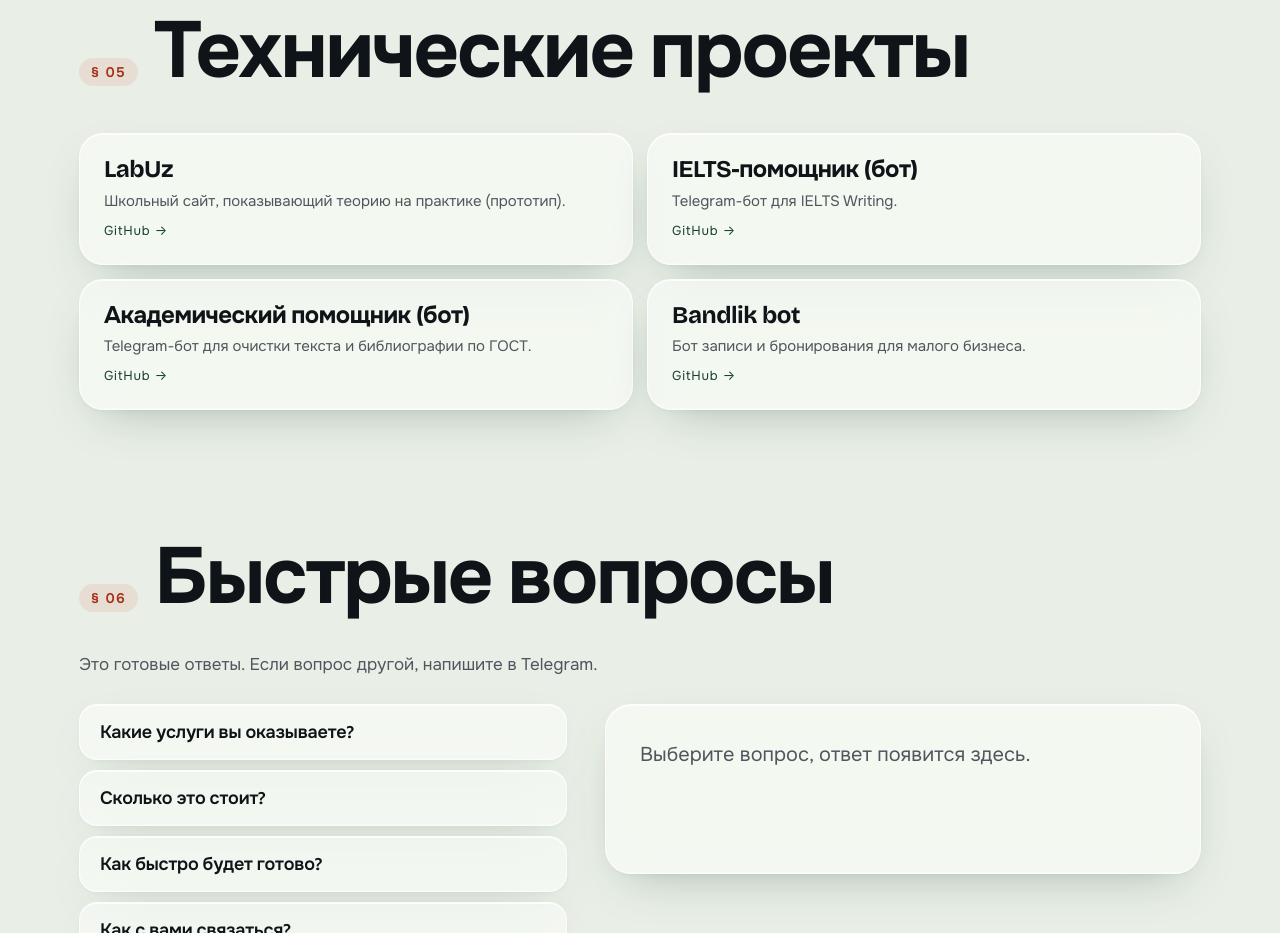
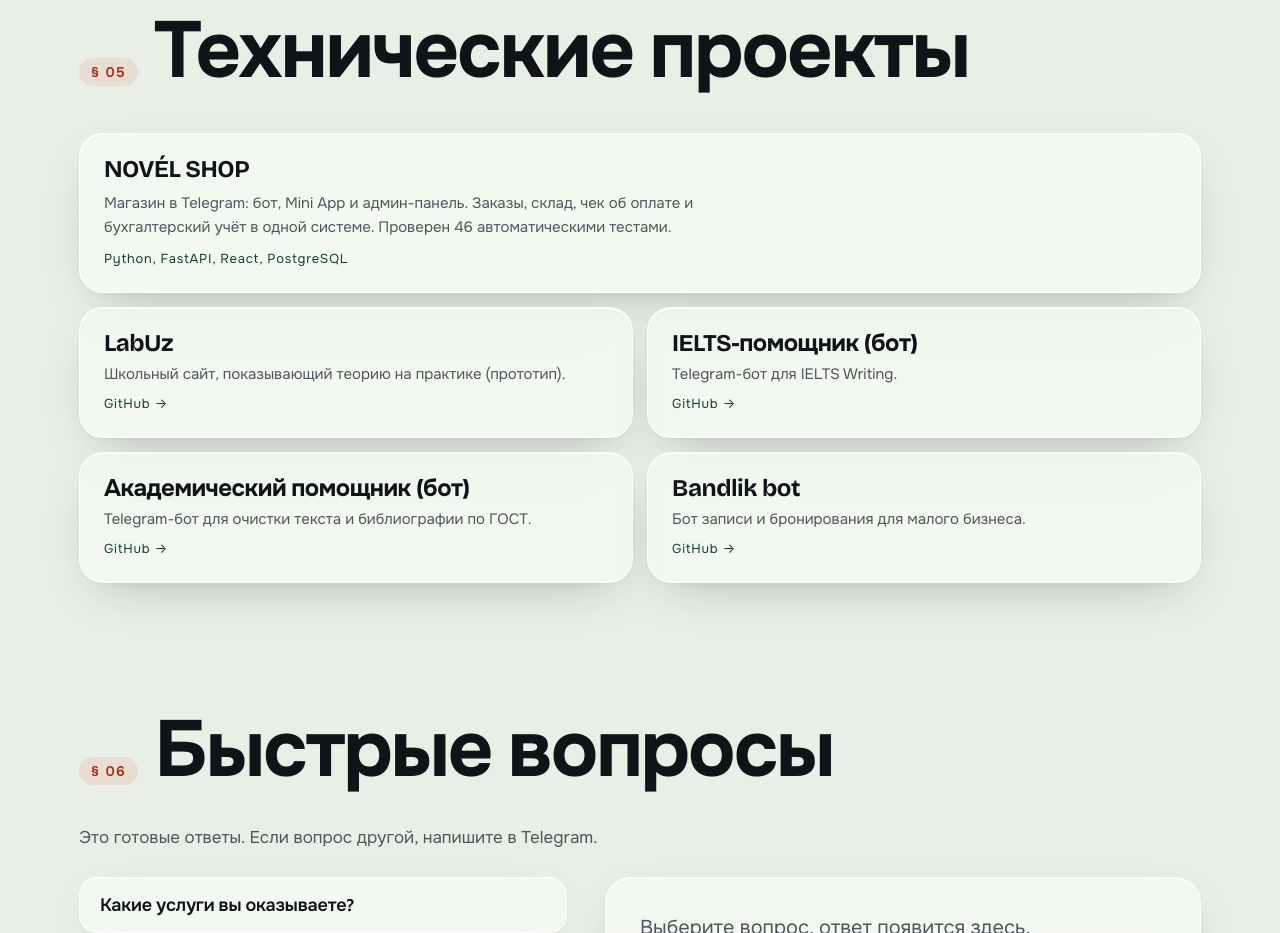
Before and after one commit to YURISTTURSUNOV/shohjahon-portfolio, a plain HTML site: page ru/index.html in a window 1280 px wide. Shown: the part 6600-7533 px from the top of the page. Drawn offline with Linux system fonts and the light colour scheme; animation ran at ten frames a second.

Commit message:
Portfolio: NOVEL SHOP loyihasi qo'shildi (uz/ru/en)
Texnik loyihalar bo'limida birinchi, keng kartochka. GitHub havolasi yo'q:
repo hali ochilmagan, shuning uchun havolasiz ko'rsatiladi.

Co-Authored-By: Claude Sonnet 5.5 <noreply@anthropic.com>
Claude-Session: https://claude.ai/code/session_0175wyAZQV7QixvTrmmqWRW2

```diff
--- a/assets/app.js
+++ b/assets/app.js
@@ -100,7 +100,7 @@ if (hasGsap){
       scrollTrigger: { trigger: '#about', start: 'top 82%', end: 'bottom 52%', scrub: true } });
 
     /* bloklar */
-    gsap.utils.toArray('.sec-h, .stats-card, .about-meta > div, .panel, .sub, .tile, .skill, .tech a').forEach(el => {
+    gsap.utils.toArray('.sec-h, .stats-card, .about-meta > div, .panel, .sub, .tile, .skill, .tech > *').forEach(el => {
       gsap.from(el, { y: 40, opacity: .1, duration: .9, ease: 'power3.out', scrollTrigger: { trigger: el, start: 'top 92%', once: true } });
     });
 
--- a/assets/style.css
+++ b/assets/style.css
@@ -201,8 +201,10 @@ section.works{padding-top:clamp(40px,6vw,80px)}
 
 /* tech */
 .tech{display:grid;grid-template-columns:repeat(2,1fr);gap:14px}
-.tech a{display:flex;flex-direction:column;gap:6px;padding:22px 24px;border-radius:24px;text-decoration:none;transition:border-color .25s}
+.tech a,.tech .card{display:flex;flex-direction:column;gap:6px;padding:22px 24px;border-radius:24px;text-decoration:none;transition:border-color .25s}
 .tech a:hover{border-color:rgba(23,64,47,.55)}
+.tech .wide{grid-column:1/-1;gap:8px}
+.tech .wide span{max-width:68ch}
 .tech b{font:700 24px/1.1 var(--display);letter-spacing:-.02em}
 .tech span{color:var(--muted);font-size:15px}
 .tech em{font-style:normal;font-size:13px;color:var(--green);letter-spacing:.06em;margin-top:2px;transition:letter-spacing .3s}
--- a/ru/index.html
+++ b/ru/index.html
@@ -188,6 +188,7 @@
   <div class="wrap">
     <div class="sec-h"><span class="par">§ 05</span><h2 id="h-l">Технические проекты</h2></div>
     <div class="tech">
+      <div class="card wide glass shine"><b translate="no">NOVÉL SHOP</b><span>Магазин в Telegram: бот, Mini App и админ-панель. Заказы, склад, чек об оплате и бухгалтерский учёт в одной системе. Проверен 46 автоматическими тестами.</span><em>Python, FastAPI, React, PostgreSQL</em></div>
       <a class="glass shine" href="https://github.com/YURISTTURSUNOV/labuz" rel="noopener noreferrer"><b>LabUz</b><span>Школьный сайт, показывающий теорию на практике (прототип).</span><em>GitHub →</em></a>
       <a class="glass shine" href="https://github.com/YURISTTURSUNOV/ielts-yordamchi-bot" rel="noopener noreferrer"><b>IELTS-помощник (бот)</b><span>Telegram-бот для IELTS Writing.</span><em>GitHub →</em></a>
       <a class="glass shine" href="https://github.com/YURISTTURSUNOV/akademik-yordamchi-bot" rel="noopener noreferrer"><b>Академический помощник (бот)</b><span>Telegram-бот для очистки текста и библиографии по ГОСТ.</span><em>GitHub →</em></a>
```
Also changed, not shown: en/index.html (+1 -0 lines), index.html (+1 -0 lines).
